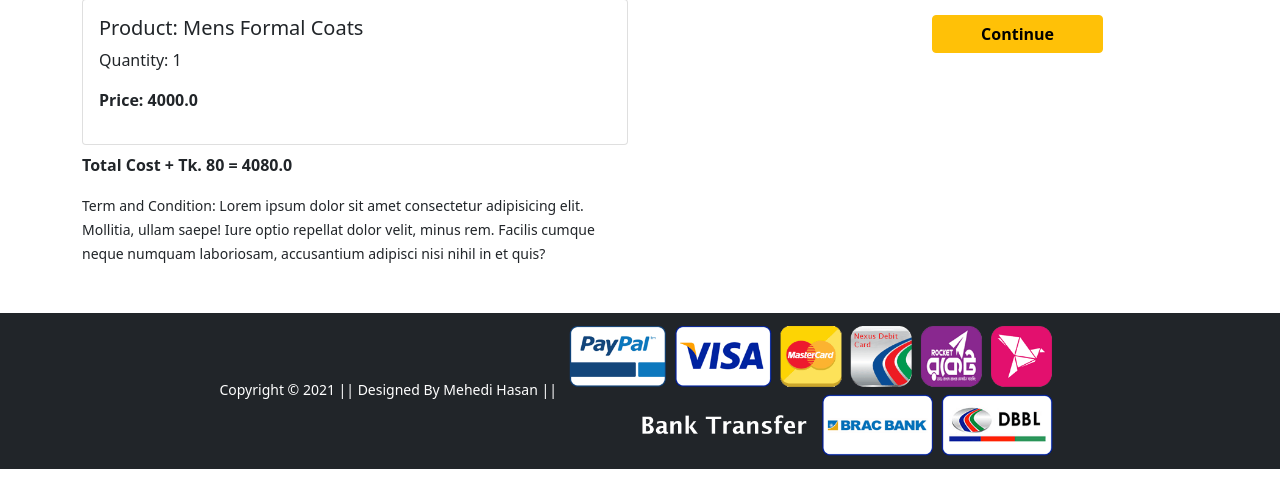
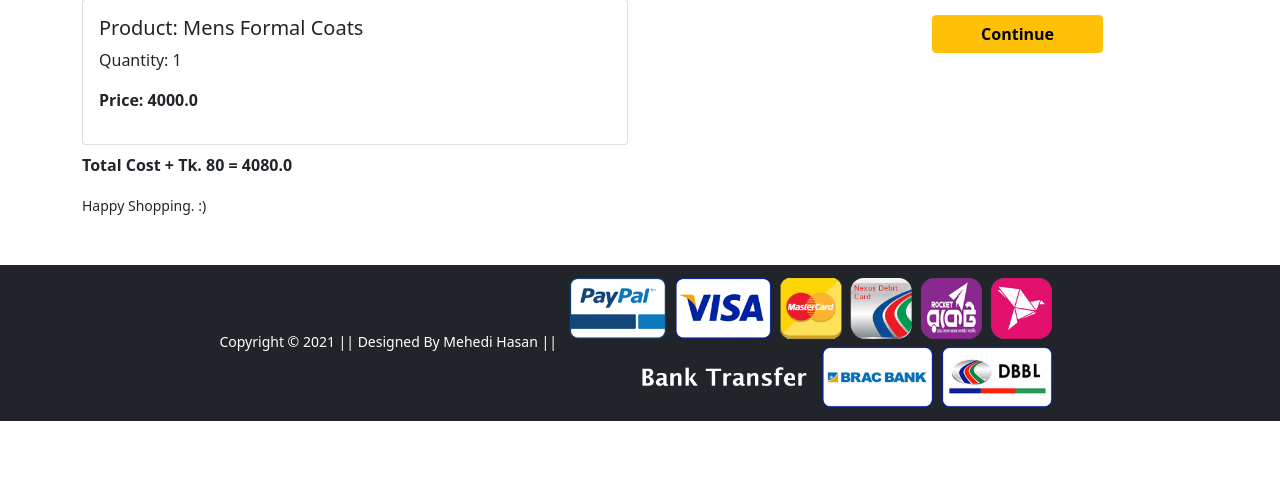
Before and after one commit to MehediMashfan086/Django-Shopping_eCommerce_Website, a Django app: page /checkout/ in a window 1280 px wide. Shown: the part 191-694 px from the top of the page. Run offline with Django 3.2, Linux system fonts and the light colour scheme; a user stored in the database is signed in; data comes from the database, SQL or seed files in the repository; some libraries are stand-ins or nearby versions.

Commit message:
Saving to GitHub

```diff
--- a/app/templates/app/checkout.html
+++ b/app/templates/app/checkout.html
@@ -17,7 +17,7 @@
       </div>
     {% endfor %}
     <p class="fw-bold">Total Cost + Tk. 80 = {{totalamount}}</p>
-    <small>Term and Condition: Lorem ipsum dolor sit amet consectetur adipisicing elit. Mollitia, ullam saepe! Iure optio repellat dolor velit, minus rem. Facilis cumque neque numquam laboriosam, accusantium adipisci nisi nihil in et quis?</small>
+    <small>Happy Shopping. :) </small>
   </div>
   <div class="col-sm-4 offset-sm-1">
     <h4>Select Shipping Address</h4>
```
